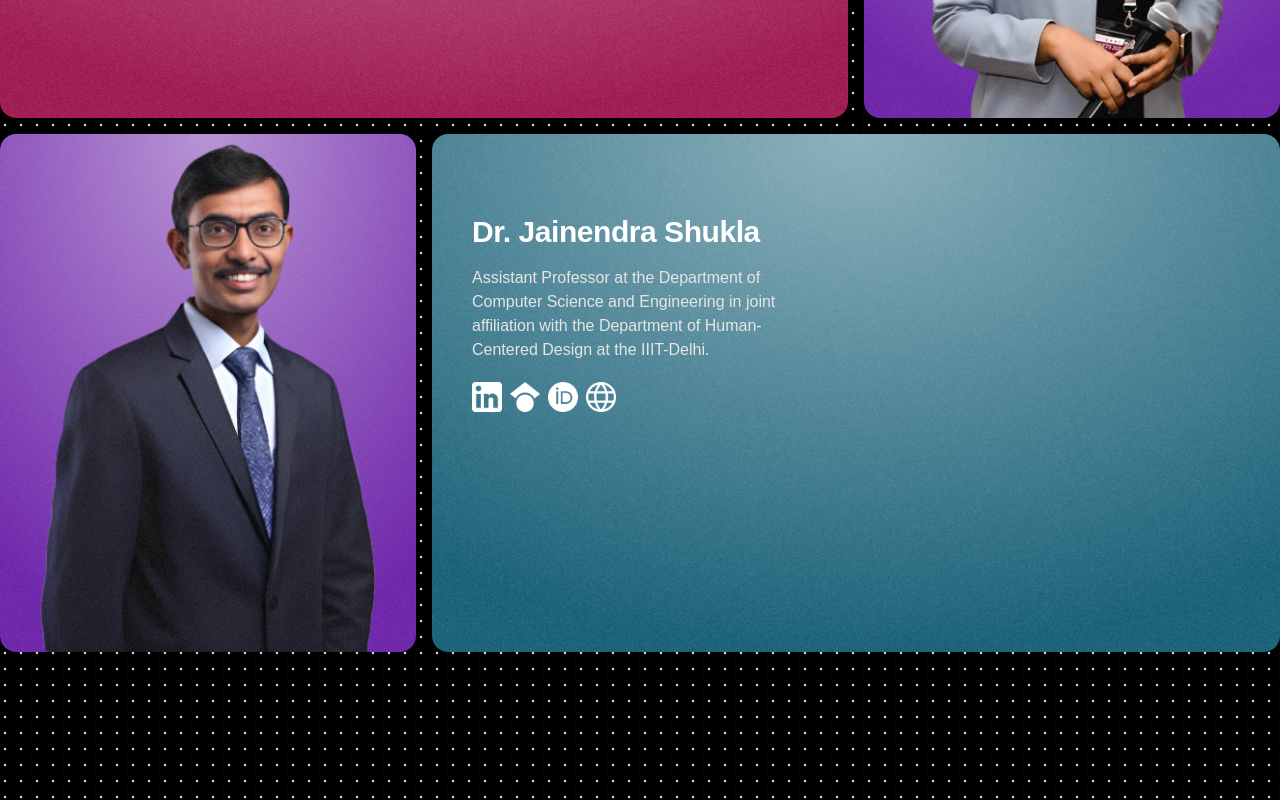
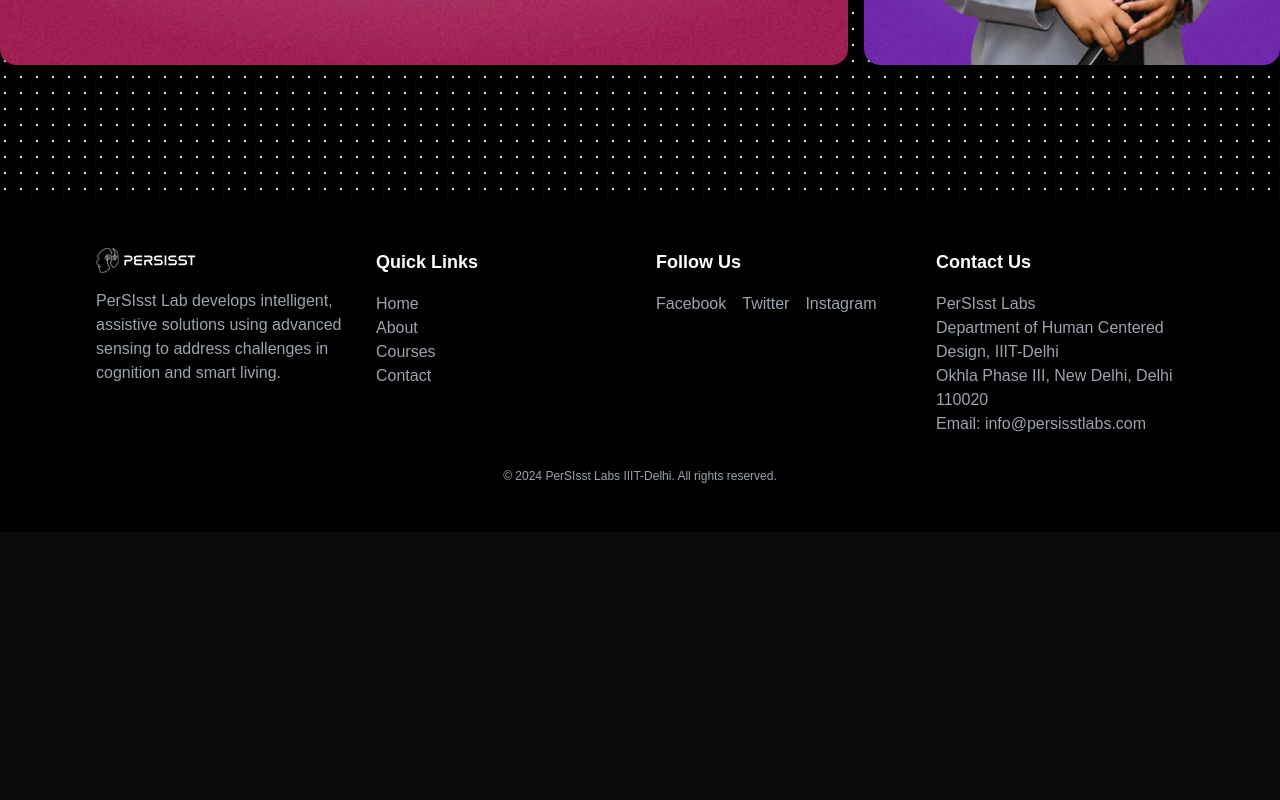
Before and after one commit to kintsugi-programmer/PerSIsst-Lab, a Next.js app in the folder v4/: page /About/Professor in a window 1280 px wide. Shown: the part 760-1560 px from the top of the page. After the commit the page ends 1292 px from the top, so only its background shows below. Built offline with nearby package versions, Linux system fonts and the light colour scheme.

Commit message:
error quick fix janendra shukla no relation with lab

```diff
--- a/v4/src/app/About/Professor/page.tsx
+++ b/v4/src/app/About/Professor/page.tsx
@@ -67,7 +67,7 @@ human-computer interaction (HCI) designs.
 const BG2 = () => {
   return (
     <> {/* Added padding top and bottom */}
-      <HeroHighlight containerClassName="min-h-[calc(200vh-12rem)] md:min-h-[calc(200vh-12rem)]"> {/* Adjusted height */}
+      <HeroHighlight containerClassName=""> {/* Adjusted height */}
         <motion.div
           initial={{
             opacity: 0,
@@ -177,47 +177,47 @@ const WobbleCardDemo= () =>  {
           alt="linear demo image"
           className="absolute -right-4 lg:-right-[40%] grayscale filter -bottom-10 object-contain rounded-2xl"
         /> */}
+
 <div className="flex py-5 justify-left space-x-2">
-        <Link href="https://www.linkedin.com/in/pragma-kar-9419143a/" style={{ pointerEvents: 'auto' }}>
+  <Link href="https://www.linkedin.com/in/pragma-kar-9419143a/" target="_blank" style={{ pointerEvents: 'auto' }}>
     <Image
       src="/images/icons/ln.png"
       height="50"
       width="30"
       className="object-cover group-hover/card:shadow-xl"
-            alt="thumbnail"
+      alt="LinkedIn"
     />
   </Link>
 
-        <Link href="https://scholar.google.com/citations?user=WSX1ovsAAAAJ&hl=en" style={{ pointerEvents: 'auto' }}>
+  <Link href="https://scholar.google.com/citations?user=WSX1ovsAAAAJ&hl=en" target="_blank" style={{ pointerEvents: 'auto' }}>
     <Image
       src="/images/icons/gs.png"
       height="50"
       width="30"
       className="object-cover group-hover/card:shadow-xl"
-            alt="thumbnail"
+      alt="Google Scholar"
     />
   </Link>
 
-        <Link href="https://iiitd.irins.org/profile/554054" style={{ pointerEvents: 'auto' }}>
+  <Link href="https://iiitd.irins.org/profile/554054" target="_blank" style={{ pointerEvents: 'auto' }}>
     <Image
       src="/images/icons/id.png"
       height="50"
       width="30"
       className="object-cover group-hover/card:shadow-xl"
-            alt="thumbnail"
+      alt="IRINS Profile"
     />
   </Link>
 
-        <Link href="https://www.iiitd.ac.in/pragma" style={{ pointerEvents: 'auto' }}>
+  <Link href="https://www.iiitd.ac.in/pragma" target="_blank" style={{ pointerEvents: 'auto' }}>
     <Image
       src="/images/icons/web.png"
       height="50"
       width="30"
       className="object-cover group-hover/card:shadow-xl"
-            alt="thumbnail"
+      alt="Personal Website"
     />
   </Link>
-
 </div>
       </WobbleCard>
       <WobbleCard containerClassName="col-span-1 bg-purple-800 min-h-[300px]">
@@ -230,79 +230,7 @@ const WobbleCardDemo= () =>  {
           />
 
       </WobbleCard>
-      <WobbleCard containerClassName="col-span-1 bg-purple-800 min-h-[300px]">
-      <Image
-            src="/images/shukla1.png"
-            height="500"
-            width="500"
-            className="h-100 w-full object-cover rounded-xl group-hover/card:shadow-xl"
-            alt="thumbnail"
-          />
-      </WobbleCard>
-      <WobbleCard
-        containerClassName="col-span-1 lg:col-span-2 h-full bg-cyan-800 min-h-[500px] lg:min-h-[300px]"
-        className=""
-      >
-        {/* added padding pt-20 .its forced */}
-        <div className="max-w-xs pt-20">
-          <h2 className="text-left text-balance text-base md:text-xl lg:text-3xl font-semibold tracking-[-0.015em] text-white">
-          Dr. Jainendra Shukla
-          </h2>
-          <p className="mt-4 text-left  text-base/6 text-neutral-200">
-Assistant Professor at the Department of Computer Science and Engineering in joint affiliation with the Department of Human-Centered Design at the IIIT-Delhi.
-          </p>
-        </div>
 
-        <div className="flex py-5 justify-left space-x-2">
-        <Link href="https://www.linkedin.com/in/jainendrashukla/" style={{ pointerEvents: 'auto' }}>
-        <Image
-            src="/images/icons/ln.png"
-            height="50"
-            width="30"
-            className="object-cover group-hover/card:shadow-xl"
-            alt="thumbnail"
-          />
-        </Link>
-
-        <Link href="https://scholar.google.es/citations?user=QCZleNQAAAAJ&hl=en" style={{ pointerEvents: 'auto' }}>
-        <Image
-            src="/images/icons/gs.png"
-            height="50"
-            width="30"
-            className="object-cover group-hover/card:shadow-xl"
-            alt="thumbnail"
-          />
-        </Link>
-
-        <Link href="https://iiitd.irins.org/profile/105062" style={{ pointerEvents: 'auto' }}>
-        <Image
-            src="/images/icons/id.png"
-            height="50"
-            width="30"
-            className="object-cover group-hover/card:shadow-xl"
-            alt="thumbnail"
-          />
-        </Link>
-
-        <Link href="https://www.iiitd.ac.in/jainendra" style={{ pointerEvents: 'auto' }}>
-        <Image
-            src="/images/icons/web.png"
-            height="50"
-            width="30"
-            className="object-cover group-hover/card:shadow-xl"
-            alt="thumbnail"
-          />
-        </Link>
-
-        </div>
-        {/* <Image
-          src="/linear.webp"
-          width={500}
-          height={500}
-          alt="linear demo image"
-          className="absolute -right-4 lg:-right-[40%] grayscale filter -bottom-10 object-contain rounded-2xl"
-        /> */}
-      </WobbleCard>
       {/* <WobbleCard containerClassName="col-span-1 lg:col-span-3 bg-blue-900 min-h-[500px] lg:min-h-[600px] xl:min-h-[300px]">
         <div className="max-w-sm">
           <h2 className="max-w-sm md:max-w-lg  text-left text-balance text-base md:text-xl lg:text-3xl font-semibold tracking-[-0.015em] text-white">
--- a/v4/src/components/ui/h2.tsx
+++ b/v4/src/components/ui/h2.tsx
@@ -30,7 +30,7 @@ export const HeroHighlight = ({
 
     <div
       className={cn(
-        "relative h-[100rem] flex items-center  justify-center w-full group",
+        "relative h-[60rem] flex items-center  justify-center w-full group",
         containerClassName
       )}
       onMouseMove={handleMouseMove}
```
Lines whose indentation alone changed are shown as unchanged.
